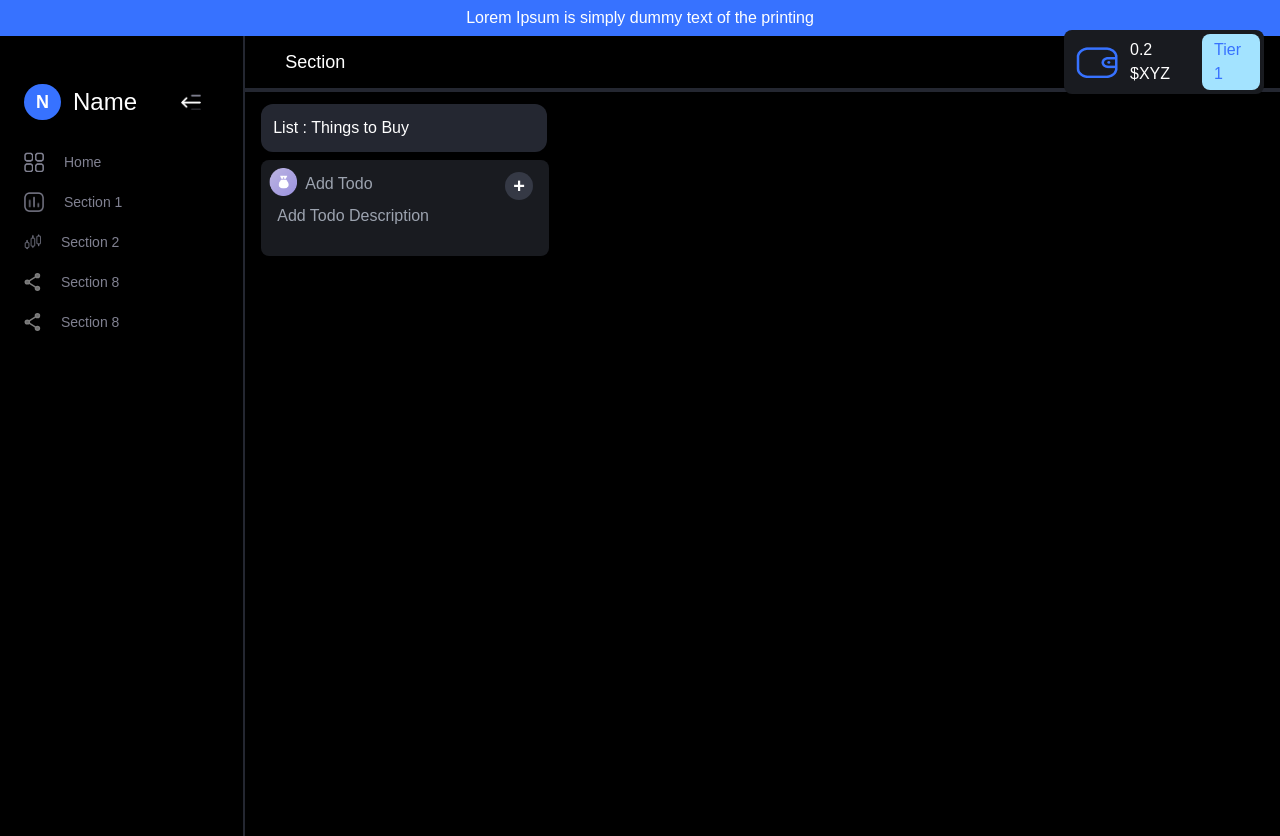
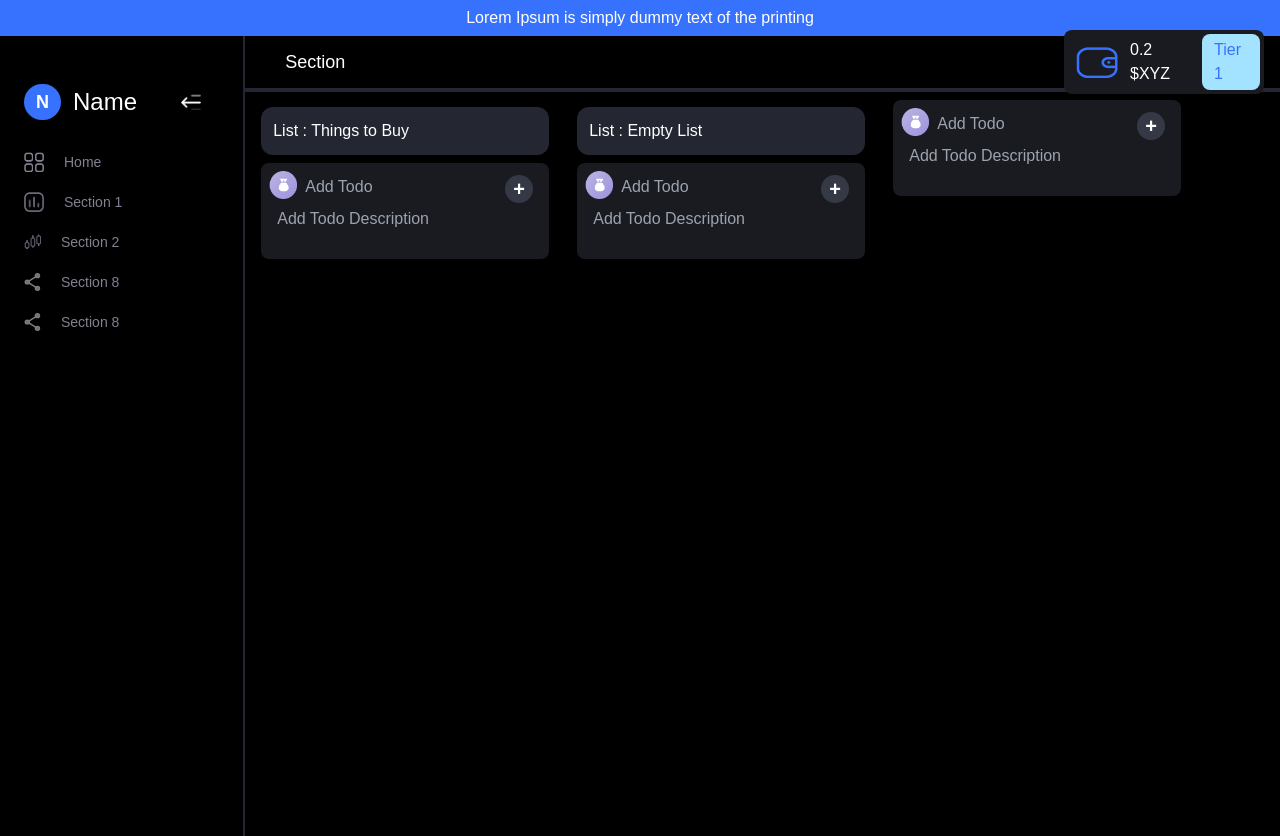
Before and after one commit to Iamthevk/task-management-web3, a Next.js app: page / in a window 1280 px wide. Built offline with nearby package versions, Linux system fonts and the light colour scheme.

Commit message:
minor fix

```diff
--- a/src/components/Layout.tsx
+++ b/src/components/Layout.tsx
@@ -9,11 +9,21 @@ function Layout() {
       <Sidebar />
       <div className="w-full">
         <Navbar />
-        <div className="  mt-3">
+        <div className="grid grid-flow-col gap-7 place-items-baseline w-[286px]">
           <div className="ml-4 text-white">
-            <h1 className="bg-primaryDark-300 w-[286px] p-3 rounded-xl">
+            <h1 className="bg-primaryDark-300  p-3 rounded-xl">
               List : Things to Buy
             </h1>
+            <Card />
+          </div>
+
+          <div className="text-white">
+            <h1 className="bg-primaryDark-300 p-3 rounded-xl">
+              List : Empty List
+            </h1>
+            <Card />
+          </div>
+          <div className="text-white">
             <Card />
           </div>
         </div>
--- a/src/components/Sidebar.tsx
+++ b/src/components/Sidebar.tsx
@@ -62,14 +62,16 @@ const Sidebar: React.FC = () => {
                 Section 8
               </p>
             </li>
-            <li className="flex gap-5 hover:bg-primaryDark-100 hover:py-2 hover:px-0.5 hover:rounded-lg hover:text-white ">
+            <li className="flex gap-5 hover:bg-primaryDark-100 hover:py-2 hover:px-0.5 hover:rounded-lg">
               <Image
                 src="/share.svg"
                 alt="section-eight"
                 width={17}
                 height={17}
               />
-              <p className="text-sm space-x-2 text-primary-200 ">Section 8</p>
+              <p className="text-sm space-x-2 text-primary-200 hover:text-white">
+                Section 8
+              </p>
             </li>
           </ul>
         </div>
```
